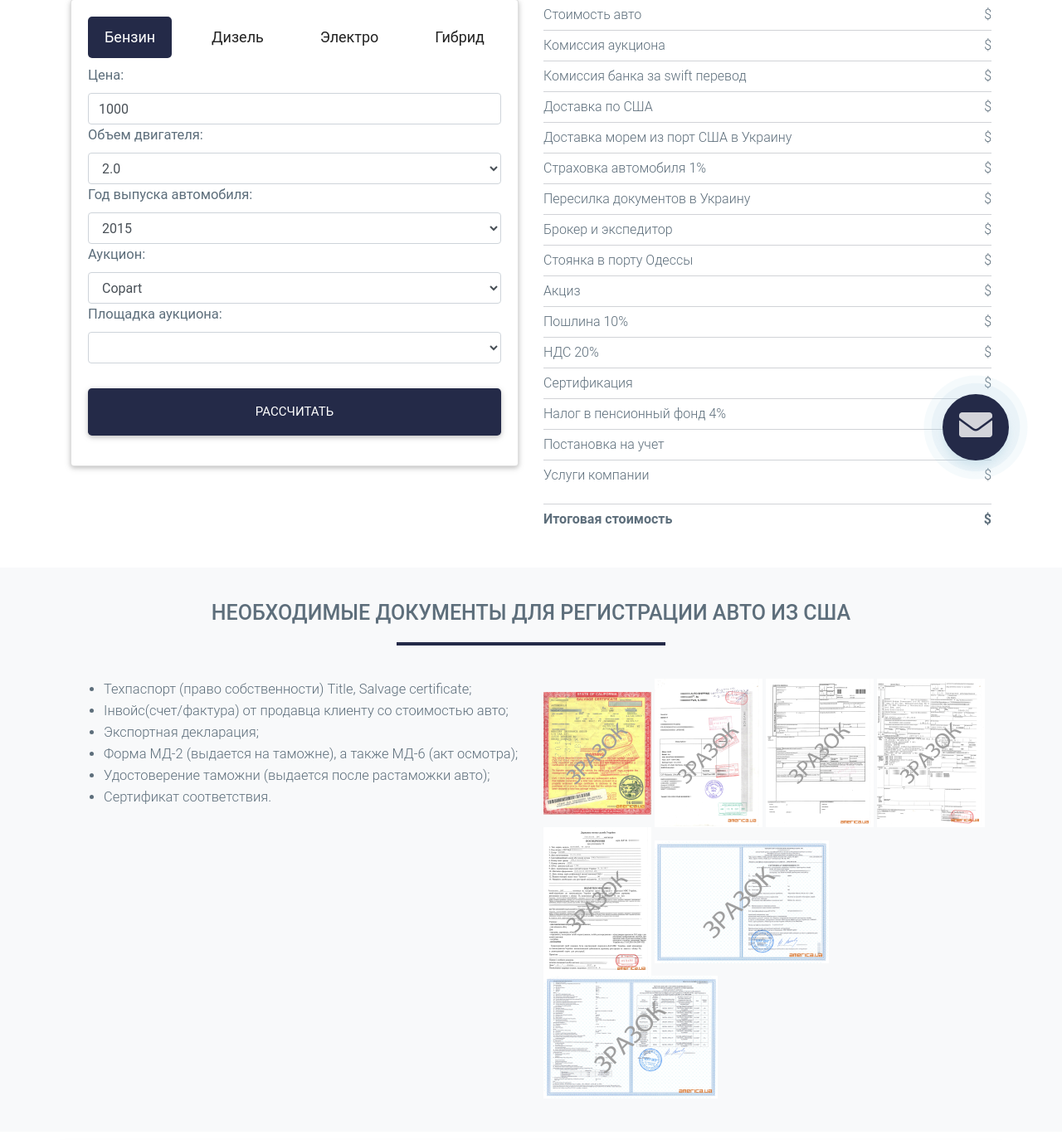
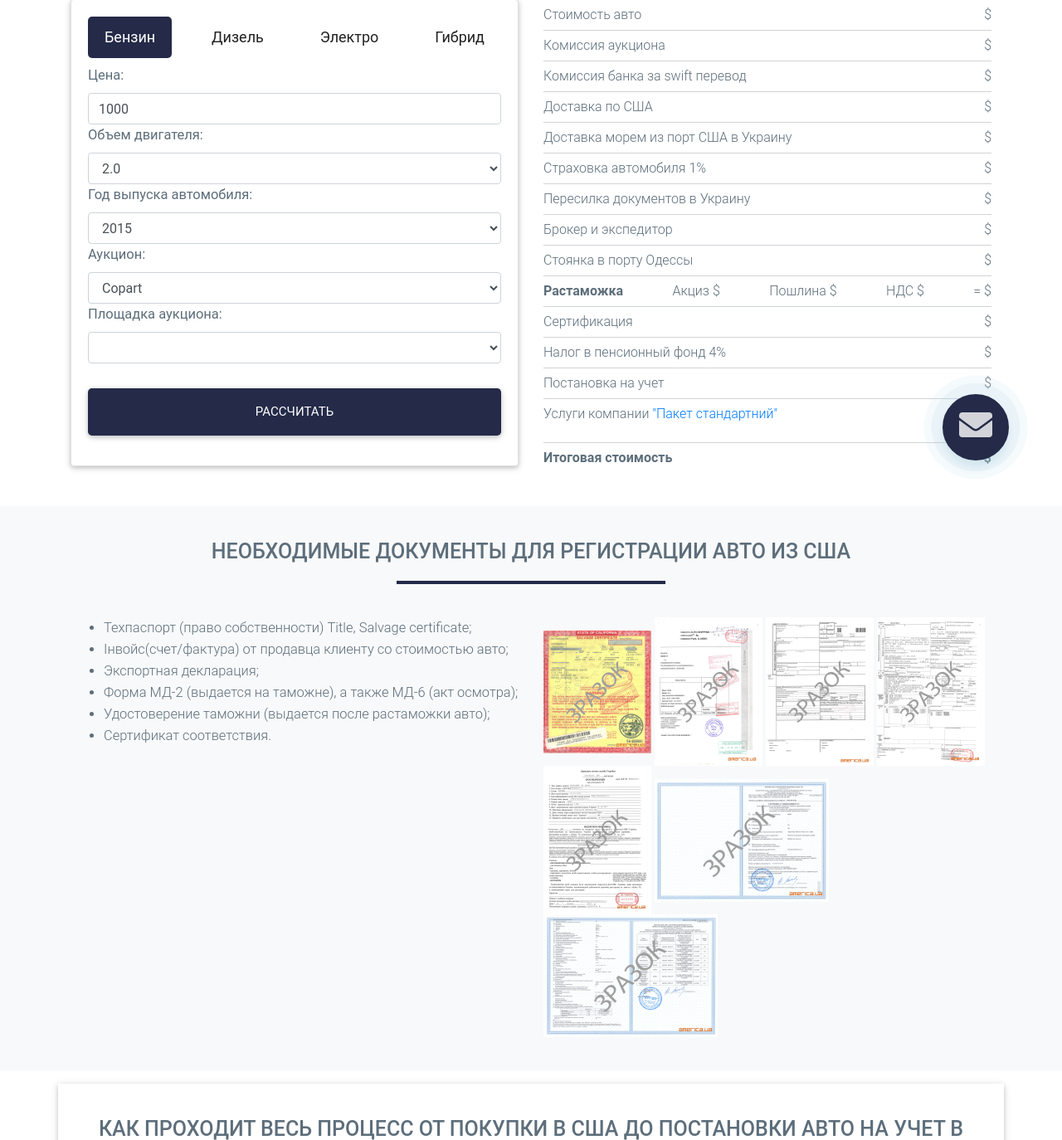
Before and after one commit to viktor-orkush/driveamerican, a Django app: page /calculation/ in a window 1280 px wide. Shown: the part 205-1579 px from the top of the page at 83% size. Run offline with Django 3.2, Linux system fonts and the light colour scheme; lists and menus that the app fills with data are empty; some libraries are stand-ins or nearby versions; some web fonts are replaced.

Commit message:
change shipping cost chang calculate duty for diesel

```diff
--- a/driveamerican/driveamericanapp/templates/calculation.html
+++ b/driveamerican/driveamericanapp/templates/calculation.html
@@ -135,16 +135,11 @@
                             <div class="value"><span id="parking_port"></span>$</div>
                         </div>
                         <div class="calc_block-row">
-                            <div class="">Акциз</div>
-                            <div class="value"><span id="excise"></span>$</div>
-                        </div>
-                        <div class="calc_block-row">
-                            <div class="">Пошлина <span class="attr">10%</span></div>
-                            <div class="value"><span id="duty"></span>$</div>
-                        </div>
-                        <div class="calc_block-row">
-                            <div class="">НДС <span class="attr">20%</span></div>
-                            <div class="value"><span id="vat"></span>$</div>
+                            <div class="font-weight-bold">Растаможка</div>
+                            <div class="">Акциз <span id="excise"></span>$</div>
+                            <div class="">Пошлина <span id="duty"></span>$</div>
+                            <div class="">НДС <span id="vat"></span>$</div>
+                            <div class="value"> = <span id="customs_clearance"></span>$</div>
                         </div>
                         <div class="calc_block-row">
                             <div class="">Сертификация</div>
@@ -161,7 +156,7 @@
                             <div class="value"><span id="registration"></span>$</div>
                         </div>
                         <div class="calc_block-row">
-                            <div class="">Услуги компании</div>
+                            <div class="">Услуги компании <a href="{% url 'home' %}#services_section">"Пакет стандартний"</a></div>
                             <div class="value"><span id="company_services"></span>$</div>
                         </div>
                         <div class="calc_block-row total mt-3 font-weight-bold">
--- a/driveamerican/driveamericanapp/views.py
+++ b/driveamerican/driveamericanapp/views.py
@@ -20,8 +20,8 @@
     'port_savannah': 750,
     'port_newark': 750,
     'port_houston': 900,
-    'port_los_angeles': 950,
-    'port_indianapolis': 950
+    'port_los_angeles': 990,
+    'port_indianapolis': 990
 }
 
 all_shipping_ports = {
@@ -208,7 +208,10 @@
             cof = 100
         excise = math.ceil(get_cof_age(auto_age) * auto_engine * cof * RATE_DOLLAR_EURO)
     if auto_engine_type == 'diesel':
-        cof = 75
+        if auto_engine <= 3.5:
+            cof = 75
+        else:
+            cof = 150
         excise = math.ceil(get_cof_age(auto_age) * auto_engine * cof * RATE_DOLLAR_EURO)
     return excise
 
```
